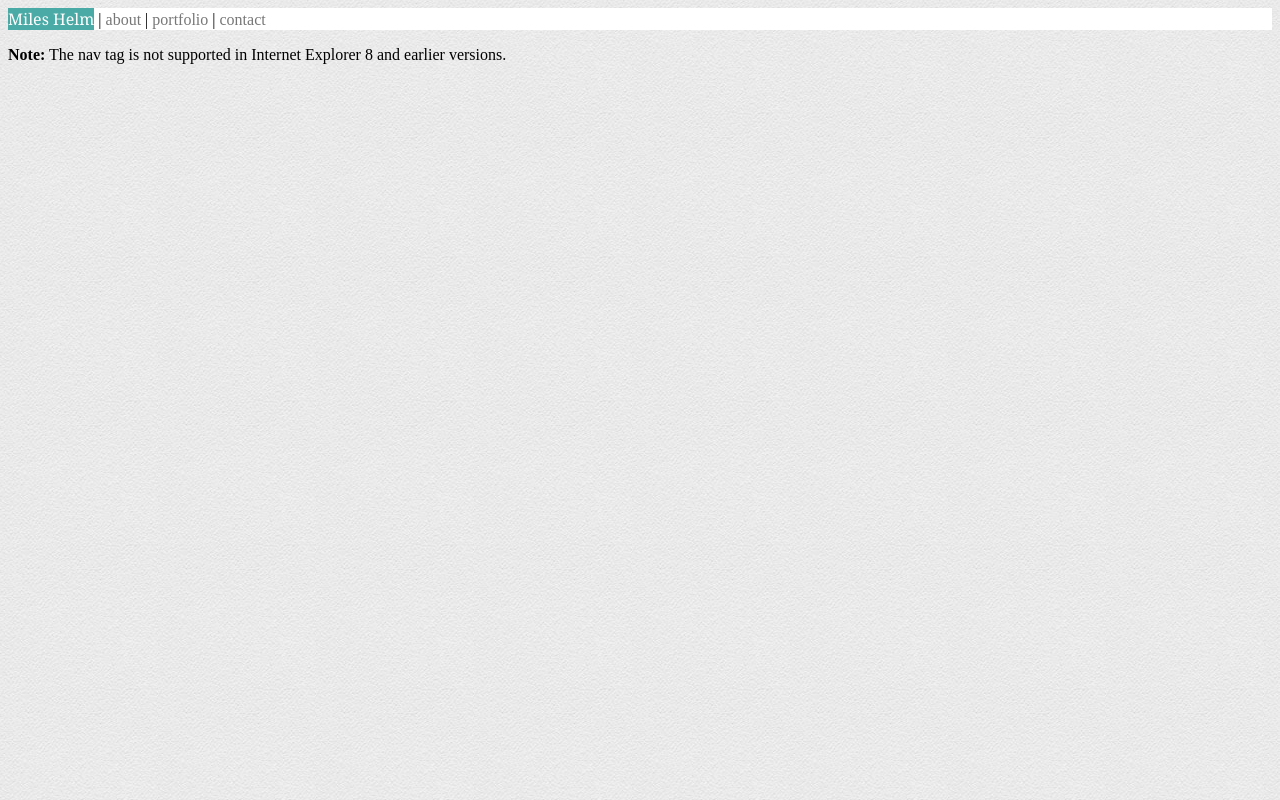
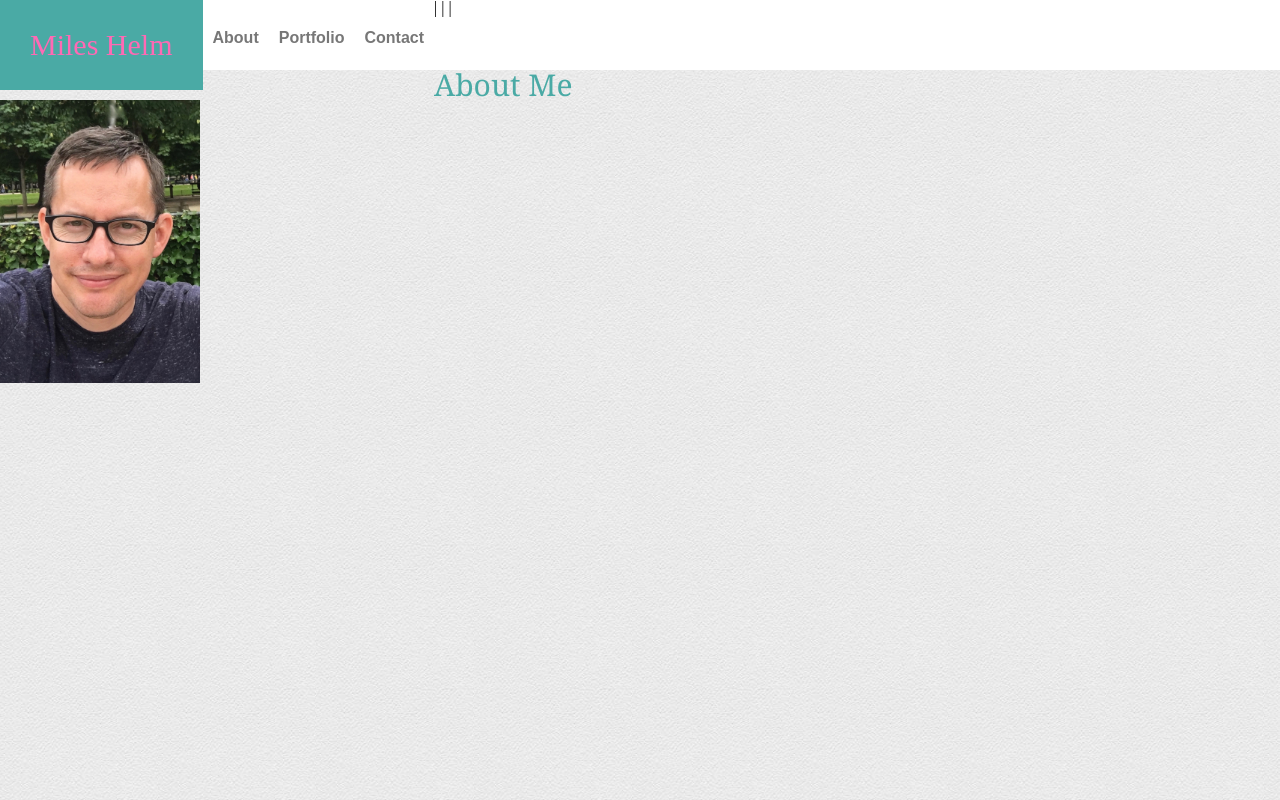
Before and after one commit to milesjhelm/Basic-Portfolio, a plain HTML site: page index.html in a window 1280 px wide. Drawn offline with Linux system fonts and the light colour scheme.

Commit message:
added float, etc to solve problem

```diff
--- a/assets/css/reset.css
+++ b/assets/css/reset.css
@@ -0,0 +1,48 @@
+/* http://meyerweb.com/eric/tools/css/reset/
+   v2.0 | 20110126
+   License: none (public domain)
+*/
+
+html, body, div, span, applet, object, iframe,
+h1, h2, h3, h4, h5, h6, p, blockquote, pre,
+a, abbr, acronym, address, big, cite, code,
+del, dfn, em, img, ins, kbd, q, s, samp,
+small, strike, strong, sub, sup, tt, var,
+b, u, i, center,
+dl, dt, dd, ol, ul, li,
+fieldset, form, label, legend,
+table, caption, tbody, tfoot, thead, tr, th, td,
+article, aside, canvas, details, embed,
+figure, figcaption, footer, header, hgroup,
+menu, nav, output, ruby, section, summary,
+time, mark, audio, video {
+	margin: 0;
+	padding: 0;
+	border: 0;
+	font-size: 100%;
+	font: inherit;
+	vertical-align: baseline;
+}
+/* HTML5 display-role reset for older browsers */
+article, aside, details, figcaption, figure,
+footer, header, hgroup, menu, nav, section {
+	display: block;
+}
+body {
+	line-height: 1;
+}
+ol, ul {
+	list-style: none;
+}
+blockquote, q {
+	quotes: none;
+}
+blockquote:before, blockquote:after,
+q:before, q:after {
+	content: '';
+	content: none;
+}
+table {
+	border-collapse: collapse;
+	border-spacing: 0;
+}
--- a/assets/css/style.css
+++ b/assets/css/style.css
@@ -1,10 +1,21 @@
 body {
 	min-width: 960px;
 	background-image: url("../images/creampaper.png");
+	/*margin: 0px;*/
+}
+
+h1 {
+	color: #4aaaa5;
+	font-size: 30px;
+	font-family: 'Georgia', Times, Times New Roman, serif;
 }
 
 nav {
 	background-color: #ffffff;
+	height: 70px;
+	border-bottom: red;
+	/*border-width: 5px;*/
+	/*vertical-align: middle;*/
 }
 
 a:link {
@@ -13,17 +24,43 @@ a:link {
 
 a:hover {
     color: hotpink;
+    /*border: 10px;*/
+    /*border-color: red;*/
 }
 
-.homenav {
-	background-color: #4aaaa5;
-	font-family: 'Georgia', Times, Times New Roman, serif;
-	color: #ffffff;
-	font-weight: : bold;
+
+#nameNav:hover {
+    color: hotpink;
 }
 
-.navlink {
-	color: red;
-	border-color: #777777;
+#profilePic {
+    width: 200px;
+    float: left;
+}
+
+/*This is just jused for the name title in the nav bar*/
+#nameNav {
+	float: left;
+	background-color: #4aaaa5;
+	padding: 30px;
+	border-right: 300px
+	font-family: 'Georgia', Times, Times New Roman, serif;
+	font-weight: : bold;
+	font-size: 30px;
+	color: #ffffff;
+	text-orientation: center;
+
+
+}
+
+/*This is for elements of the nav bar apart from the name*/
+.navLink {
+	float: left;
+	font-family: 'Arial', 'Helvetica Neue', Helvetica, sans-serif;
+	font-weight: bold;
 	color: #777777;
+	/*justify-content: right;*/
+	padding: 30px 10px;
+	/*border-color: red;*/
+
 }
--- a/index.html
+++ b/index.html
@@ -1,18 +1,25 @@
 <!DOCTYPE html>
 <html>
 <head>
+<link rel="stylesheet" type="text/css" href="assets/css/reset.css">
 <link rel="stylesheet" type="text/css" href="assets/css/style.css">
 </head>
 <body>
 
+<!-- The nav bar -->
 <nav>
-<a class="homenav" href="./index.html">Miles Helm</a> |
-<a class="navlink" href="about">about</a> |
-<a class="navlink" href="portfolio">portfolio</a> |
-<a class="navlink" href="contact">contact</a>
+	<a id="nameNav" href="./index.html">Miles Helm</a> |
+	<a class="navLink" href="about">About</a> |
+	<a class="navLink" href="portfolio">Portfolio</a> |
+	<a class="navLink" href="contact">Contact</a>
 </nav>
 
-<p><strong>Note:</strong> The nav tag is not supported in Internet Explorer 8 and earlier versions.</p>
+<section id="aboutMe">
+	<h1>About Me</h1>
+
+
+	<img id="profilePic" src="assets/images/mjhprofile.jpg">
+</section>
 
 </body>
 </html>
```
Also changed, not shown: 1 other file.
